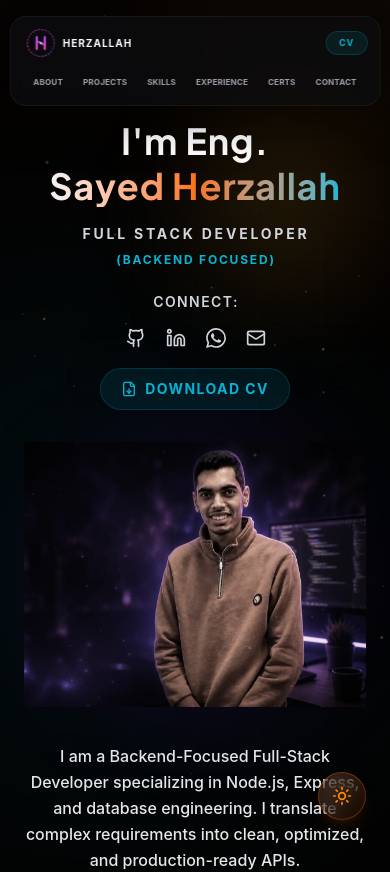
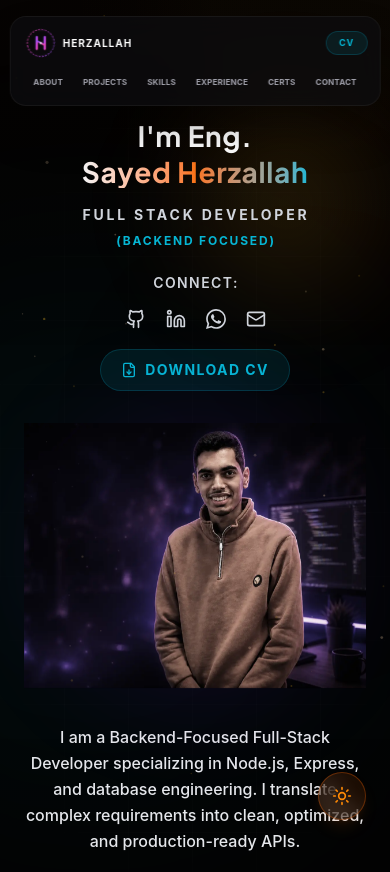
Before and after one commit to Sayed-Herzallah/herzallah-portfolio, a Next.js app: page / in a window 390 px wide. Shown: the top 872 px of the page. Built offline with nearby package versions, Linux system fonts and the light colour scheme.

Commit message:
style: optimize layout responsive typography and image constraints for extra small viewports (iPhone SE)

```diff
--- a/src/components/Hero.tsx
+++ b/src/components/Hero.tsx
@@ -64,7 +64,7 @@ export default function Hero() {
           transition={{ duration: 0.4 }}
           className="col-span-1 lg:col-span-3 flex flex-col items-center lg:items-start justify-center text-center lg:text-left pt-6 lg:pt-0"
         >
-          <h1 className="text-4xl sm:text-5xl md:text-5xl lg:text-5xl xl:text-6xl font-bold font-display tracking-wide text-white leading-[1.15]">
+          <h1 className="text-[28px] xs:text-4xl sm:text-5xl md:text-5xl lg:text-5xl xl:text-6xl font-bold font-display tracking-wide text-white leading-[1.15]">
             I&apos;m Eng.{" "}
             <span className="bg-gradient-to-r from-[#f3f4f6] via-primary to-secondary bg-clip-text text-transparent block mt-1 lg:mt-2 transition-all duration-700">
               Sayed <br className="hidden lg:inline" />
@@ -151,7 +151,7 @@ export default function Hero() {
             height={700}
             priority
             unoptimized
-            className="w-full h-auto object-contain relative z-10 select-none pointer-events-none max-h-[70vh] xs:max-h-[72vh] sm:max-h-[75vh] md:max-h-[78vh]"
+            className="w-full h-auto object-contain relative z-10 select-none pointer-events-none max-h-[48vh] xs:max-h-[70vh] sm:max-h-[75vh] md:max-h-[78vh]"
             onError={() => setProfileImgSrc("https://images.unsplash.com/photo-1507003211169-0a1dd7228f2d?auto=format&fit=crop&q=80&w=400")}
           />
         </motion.div>
```
